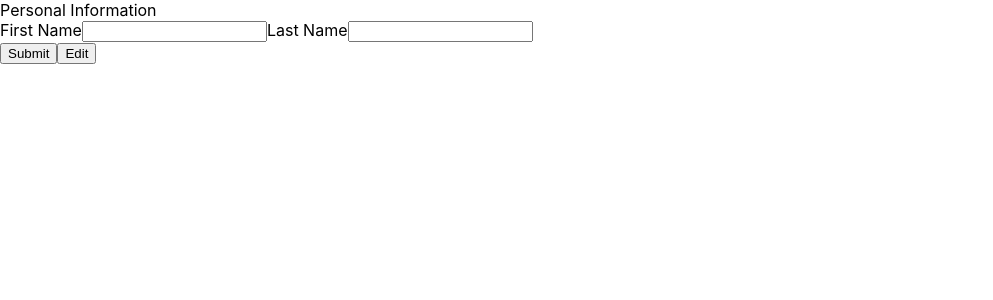
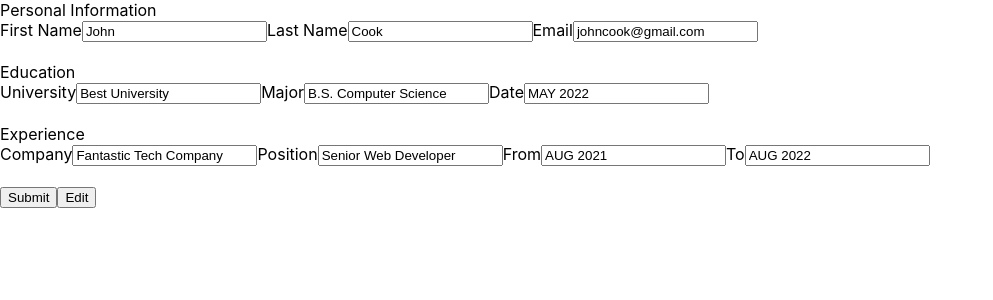
Before and after one commit to kyleyu23/cv-project, a React (Create React App) app: page / in a window 1280 px wide. Shown: the top 300 px of the page, without its empty margins (0-993 px from the left). Built offline with nearby package versions, Linux system fonts and the light colour scheme.

Commit message:
rename Form.js to PersonEntry.js

```diff
--- a/src/App.js
+++ b/src/App.js
@@ -1,5 +1,5 @@
 import React, { Component } from "react";
-import PersonEntry from "./components/Form";
+import PersonEntry from "./components/PersonEntry";
 
 class App extends Component {
   constructor(props) {
--- a/src/components/Form.js
+++ /dev/null
@@ -1,68 +0,0 @@
-import React, { Component } from 'react';
-
-const DEFAULT_PERSON = {
-    firstName: "",
-    lastName: "",
-};
-
-class PersonEntry extends Component {
-    constructor(props) {
-        super(props);
-
-        this.state = {
-            ...(props.currentPerson ?? DEFAULT_PERSON)
-        };
-    }
-
-    submit(e) {
-        this.props.onSubmit(this.state);
-        e.preventDefault();
-        this.clearForm();
-    }
-
-    clearForm() {
-        this.setState({ ...DEFAULT_PERSON });
-    }
-
-    edit() {
-        this.setState({ ...this.props.currentPerson });
-    }
-
-    render() {
-        const { firstName, lastName } = this.state;
-        return (
-            <div>
-                <form onSubmit={(e) => this.submit(e)}>
-                    Personal Information <br />
-                    <label>
-                        First Name
-                        <input
-                            onChange={(e) => this.setState({ firstName: e.target.value })}
-                            value={firstName}
-                            type="text"
-                            name="firstName"
-                        />
-                    </label>
-                    <label>
-                        Last Name
-                        <input
-                            onChange={(e) => this.setState({ lastName: e.target.value })}
-                            value={lastName}
-                            type="text"
-                            name="lastName"
-                        />
-                    </label>
-                    <br />
-                    <button type="submit">
-                        Submit
-                    </button>
-                    <button type="button" onClick={() => this.edit()}>
-                        Edit
-                    </button>
-                </form>
-            </div>
-        )
-    }
-}
-
-export default PersonEntry;
--- /dev/null
+++ b/src/components/PersonEntry.js
@@ -0,0 +1,158 @@
+import React, { Component } from 'react';
+
+const DEFAULT_PERSON = {
+    firstName: "John",
+    lastName: "Cook",
+    email: "johncook@gmail.com",
+    school: "Best University",
+    major: "B.S. Computer Science",
+    dateOfStudy: "MAY 2022",
+    companyName: "Fantastic Tech Company",
+    position: "Senior Web Developer",
+    startingDate: "AUG 2021",
+    endingDate: "AUG 2022",
+};
+
+class PersonEntry extends Component {
+    constructor(props) {
+        super(props);
+
+        this.state = {
+            ...(props.currentPerson ?? DEFAULT_PERSON)
+        };
+    }
+
+    submit(e) {
+        this.props.onSubmit(this.state);
+        e.preventDefault();
+        this.clearForm();
+    }
+
+    clearForm() {
+        this.setState({ ...DEFAULT_PERSON });
+    }
+
+    edit() {
+        this.setState({ ...this.props.currentPerson });
+    }
+
+    render() {
+        const
+            {
+                firstName, lastName, email, school,
+                major, dateOfStudy, companyName,
+                position, startingDate, endingDate,
+            }
+                = this.state;
+        return (
+            <div>
+                <form onSubmit={(e) => this.submit(e)}>
+                    Personal Information <br />
+                    <label>
+                        First Name
+                        <input
+                            onChange={(e) => this.setState({ firstName: e.target.value })}
+                            value={firstName}
+                            type="text"
+                            name="firstName"
+                        />
+                    </label>
+                    <label>
+                        Last Name
+                        <input
+                            onChange={(e) => this.setState({ lastName: e.target.value })}
+                            value={lastName}
+                            type="text"
+                            name="lastName"
+                        />
+                    </label>
+                    <label>
+                        Email
+                        <input
+                            onChange={(e) => this.setState({ email: e.target.value })}
+                            value={email}
+                            type="text"
+                            name="email"
+                        />
+                    </label>
+
+
+                    <br /><br /> Education <br />
+                    <label>
+                        University
+                        <input
+                            onChange={(e) => this.setState({ school: e.target.value })}
+                            value={school}
+                            type="text"
+                            name="school"
+                        />
+                    </label>
+                    <label>
+                        Major
+                        <input
+                            onChange={(e) => this.setState({ major: e.target.value })}
+                            value={major}
+                            type="text"
+                            name="major"
+                        />
+                    </label>
+                    <label>
+                        Date
+                        <input
+                            onChange={(e) => this.setState({ dateOfStudy: e.target.value })}
+                            value={dateOfStudy}
+                            type="text"
+                            name="dateOfStudy"
+                        />
+                    </label>
+                    <br /> <br /> Experience <br />
+                    <label>
+                        Company
+                        <input
+                            onChange={(e) => this.setState({ companyName: e.target.value })}
+                            value={companyName}
+                            type="text"
+                            name="school"
+                        />
+                    </label>
+                    <label>
+                        Position
+                        <input
+                            onChange={(e) => this.setState({ position: e.target.value })}
+                            value={position}
+                            type="text"
+                            name="position"
+                        />
+                    </label>
+                    <label>
+                        From
+                        <input
+                            onChange={(e) => this.setState({ startingDate: e.target.value })}
+                            value={startingDate}
+                            type="text"
+                            name="startingDate"
+                        />
+                    </label>
+                    <label>
+                        To
+                        <input
+                            onChange={(e) => this.setState({ endingDate: e.target.value })}
+                            value={endingDate}
+                            type="text"
+                            name="endingDate"
+                        />
+                    </label>
+                    <br /><br />
+                    <button type="submit">
+                        Submit
+                    </button>
+                    <button type="button" onClick={() => this.edit()}>
+                        Edit
+                    </button>
+                </form>
+            </div>
+        )
+    }
+}
+
+export default PersonEntry;
```
